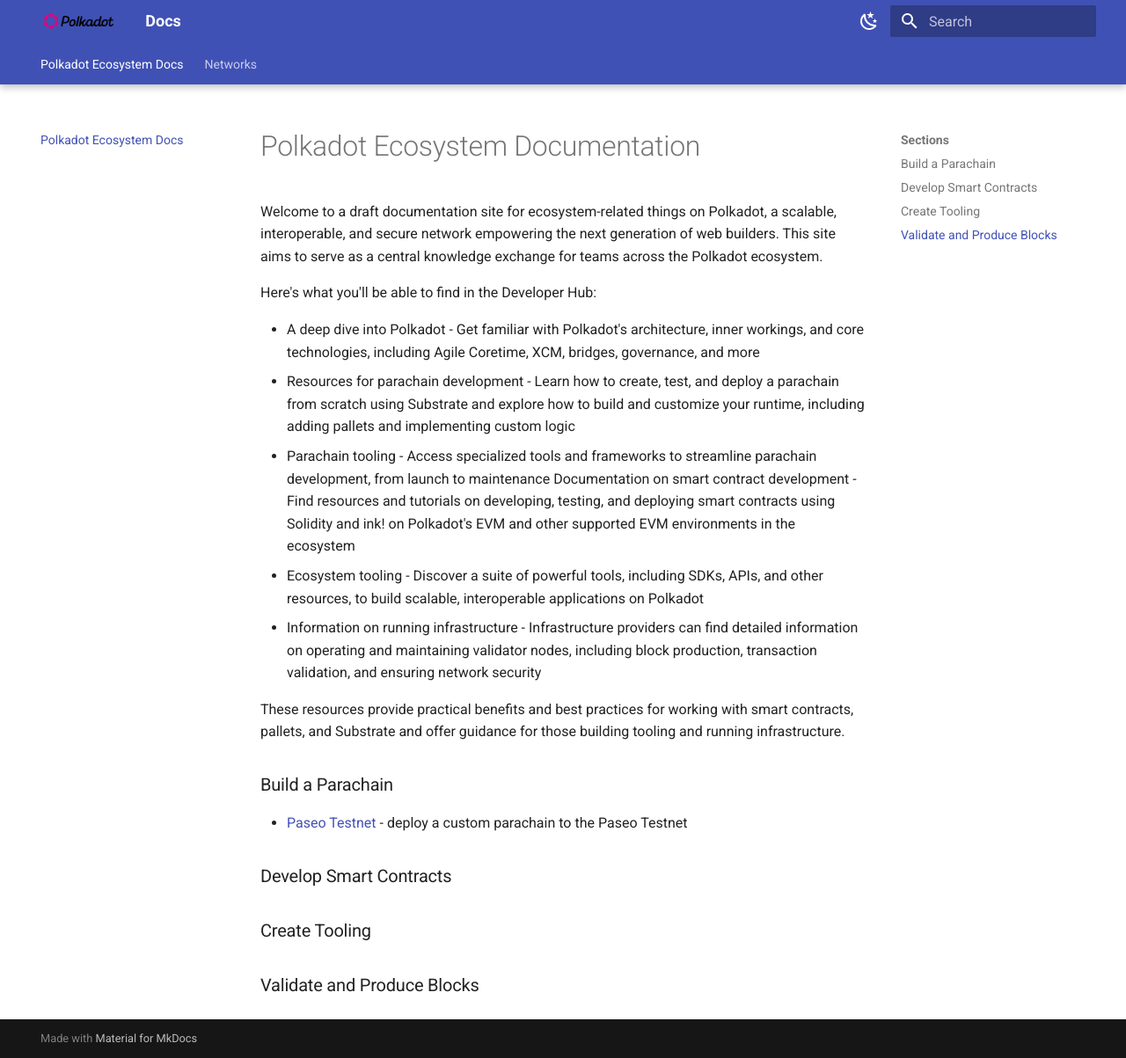
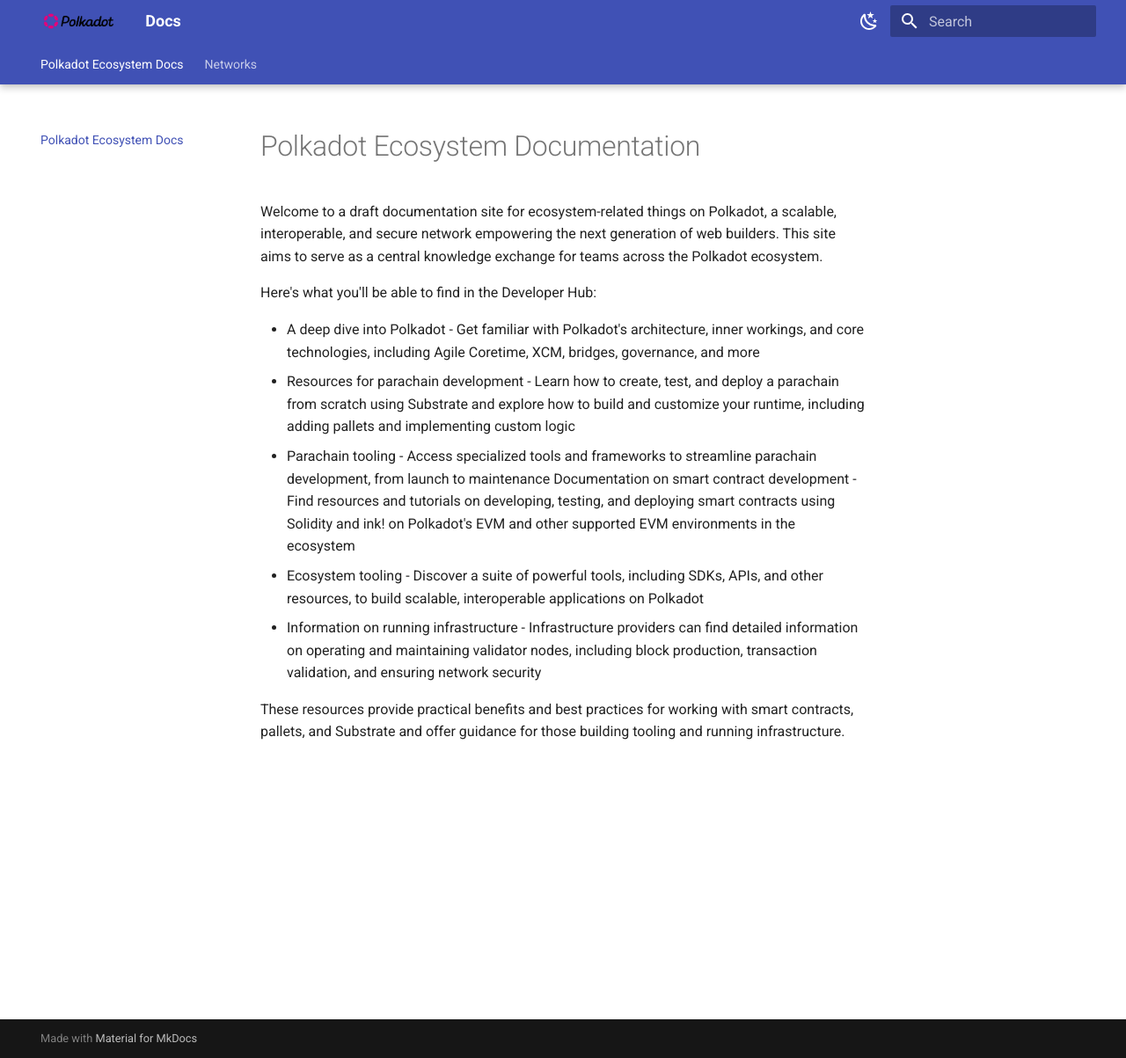
Before and after one commit to papermoonio/polkadot-ecosystem-docs-draft, an MkDocs documentation site: the page built from docs/index.md, in a window 1280 px wide and 1203 px high. Shown: the whole window at 88% size. Built offline with MkDocs 1.6.1 and Material for MkDocs 9.7.7, drawn with Linux system fonts in a browser that asks for light colours.

Commit message:
Apply suggestions from code review
Removes unneeded section headings

```diff
--- a/docs/index.md
+++ b/docs/index.md
@@ -17,19 +17,3 @@
 - Information on running infrastructure - Infrastructure providers can find detailed information on operating and maintaining validator nodes, including block production, transaction validation, and ensuring network security
 
 These resources provide practical benefits and best practices for working with smart contracts, pallets, and Substrate and offer guidance for those building tooling and running infrastructure.
-
-
-
-
-### Build a Parachain {: #build-a-parachain }
-
-- [Paseo Testnet](/paseo-testnet/onboarding) - deploy a custom parachain to the Paseo Testnet
-
-### Develop Smart Contracts {: develop-smart-contracts}
-
-
-### Create Tooling
-
-
-### Validate and Produce Blocks
-<!--TODO: Rename this? Need a name for this Infrastructure section-->
```
